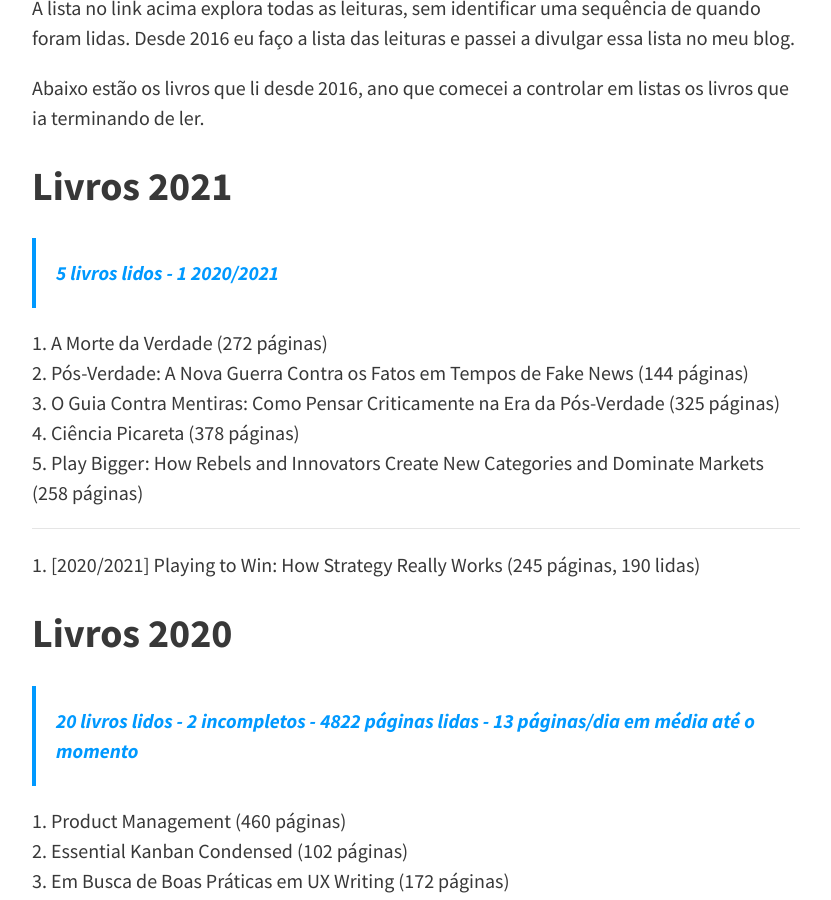
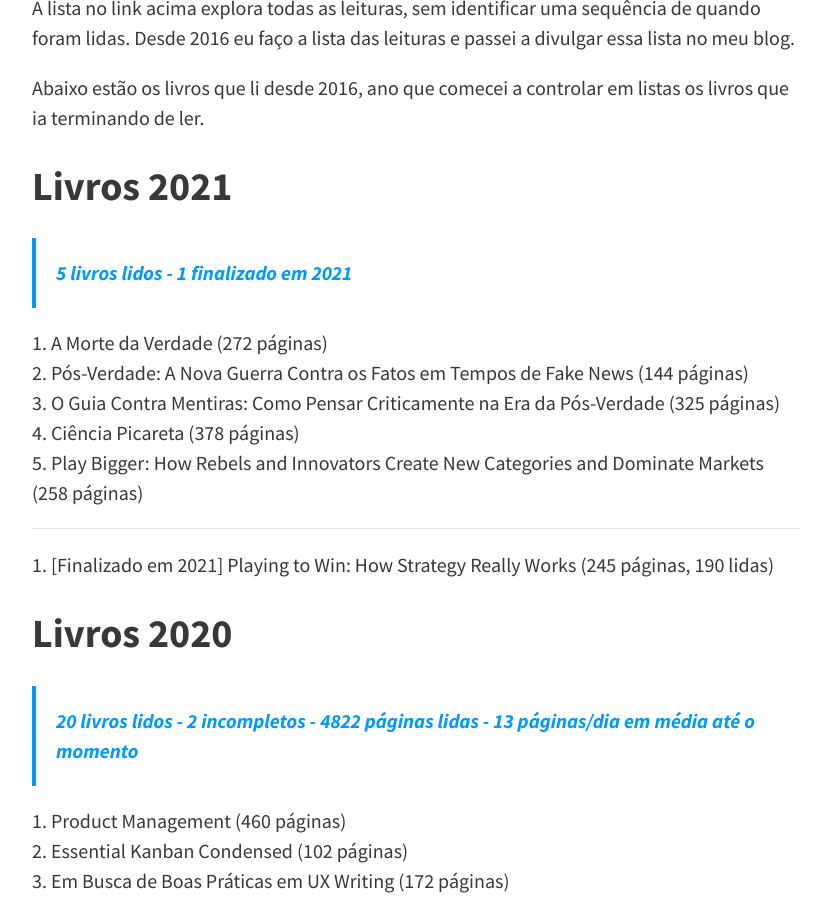
Before and after one commit to felipecbarbosa/felipecbarbosa.github.io, a Jekyll site: the page built from leituras.md, in a window 1280 px wide and 900 px high, scrolled down 852 px. Shown: the whole window, without its empty margins (224-1055 px from the left). Built offline with Jekyll 4.4.1, drawn with Linux system fonts in a browser that asks for light colours; nearby versions of some CDN libraries; comment, search, counter and statistics services are not loaded.

Commit message:
Edited reading status

```diff
--- a/leituras.md
+++ b/leituras.md
@@ -22,7 +22,7 @@ A lista no link acima explora todas as leituras, sem identificar uma sequência
 Abaixo estão os livros que li desde 2016, ano que comecei a controlar em listas os livros que ia terminando de ler.
 
 ## Livros 2021 {#livros-2021}
-> 5 livros lidos - 1 2020/2021
+> 5 livros lidos - 1 finalizado em 2021
 
 1. A Morte da Verdade (272 páginas)
 2. Pós-Verdade: A Nova Guerra Contra os Fatos em Tempos de Fake News (144 páginas)
@@ -32,7 +32,7 @@ Abaixo estão os livros que li desde 2016, ano que comecei a controlar em listas
 
 ---
 
-1. [2020/2021] Playing to Win: How Strategy Really Works (245 páginas, 190 lidas)
+1. [Finalizado em 2021] Playing to Win: How Strategy Really Works (245 páginas, 190 lidas)
 
 ## Livros 2020 {#livros-2020}
 > 20 livros lidos - 2 incompletos - 4822 páginas lidas - 13 páginas/dia em média até o momento
```
